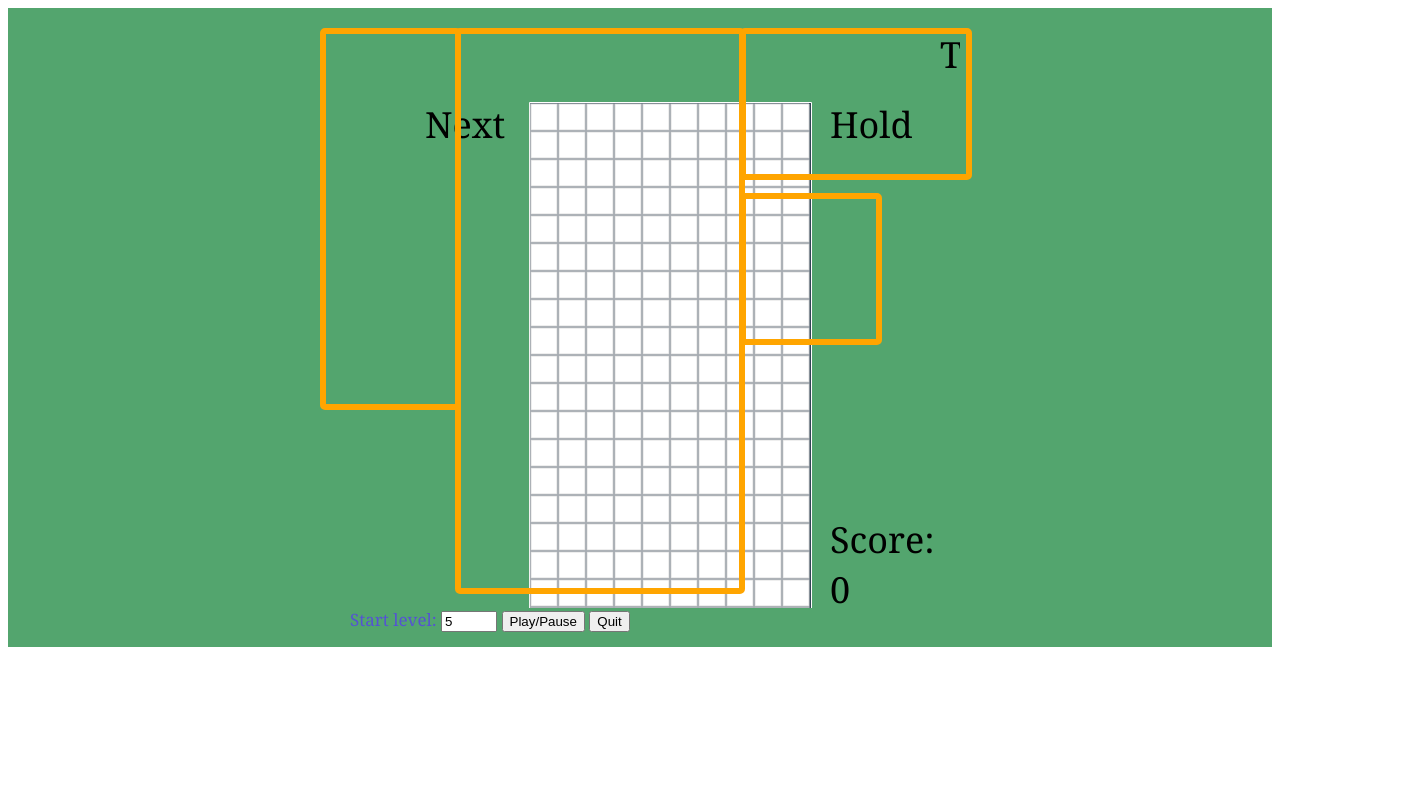
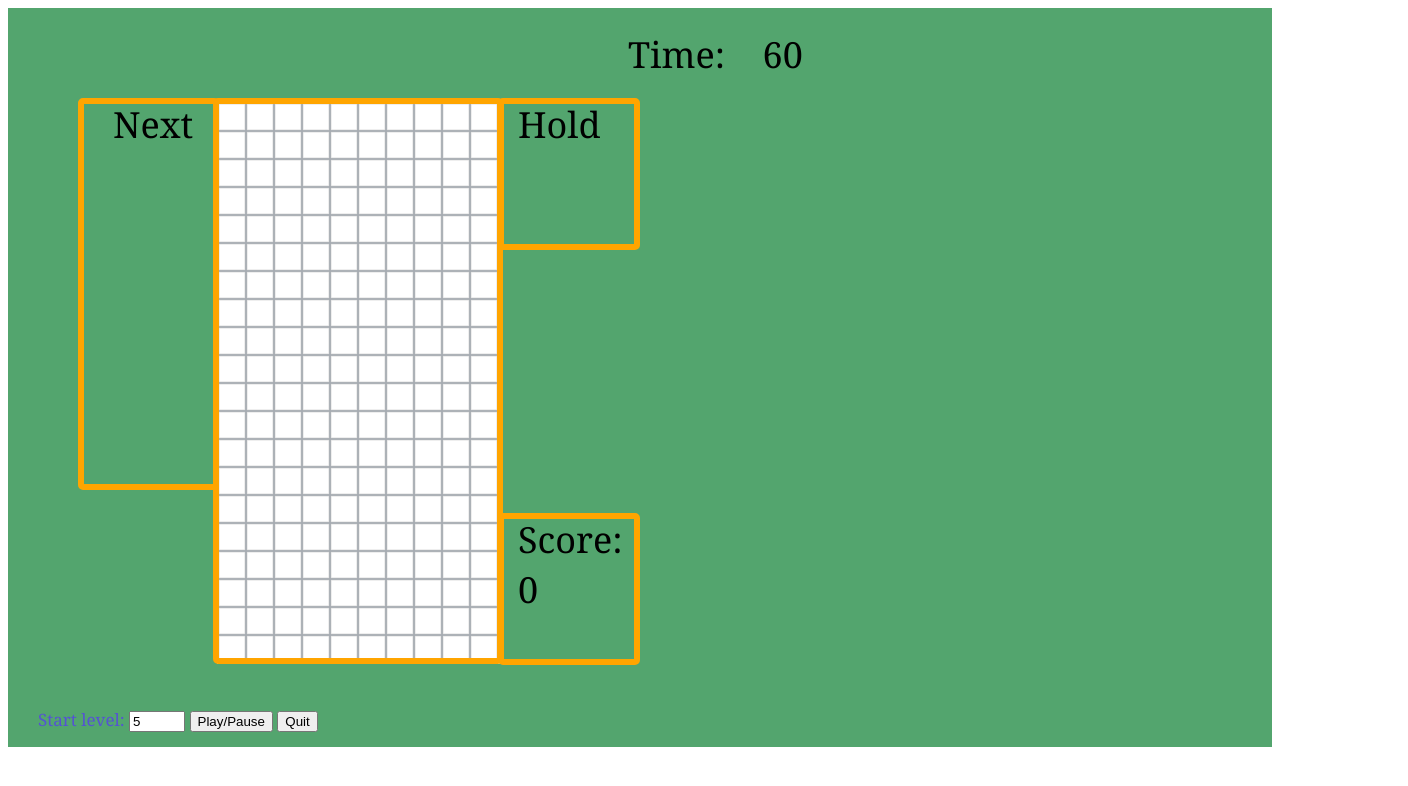
Before and after one commit to Our-good-game/Tetris-3v3, a plain HTML site: page index.html in a window 1280 px wide. Shown: the whole page, 1408 px wide, since content can reach past the window. Drawn offline with Linux system fonts and the light colour scheme.

Commit message:
修正邊框位置 & canvas大小

```diff
--- a/index.html
+++ b/index.html
@@ -19,15 +19,15 @@
   <div style='user-select:none; color:rgb(85, 83, 211); background-color:rgb(83, 165, 110); font:17px georgia'>
     <div style='display:table; margin:0 auto;'>
       <div style="border:0px blue solid; border-radius:5px; position:relative">
-        <canvas id='tetris-canvas' class='canvas' width='640' height='600'></canvas>
+        <canvas id='tetris-canvas' class='canvas' width='1400' height='700'></canvas>
 	    <!-- Play block border -->
-        <div style="border:6px orange solid; border-radius:5px; width:278px; height:554px; position:absolute; top:20px; left:135px;"></div>
-	    <!-- Next block border -->
-	    <div style="border:6px orange solid; border-radius:5px; width:129px; height:370px; position:absolute; top:20px; left:0px;"></div>
-	    <!-- Player data block border -->
-	    <div style="border:6px orange solid; border-radius:5px; width:220px; height:140px; position:absolute; top:20px; left:420px;"></div>
-	    <!-- Hold block border -->
-	    <div style="border:6px orange solid; border-radius:5px; width:130px; height:140px; position:absolute; top:185px; left:420px;"></div>
+          <div style="border:6px orange solid; border-radius:5px; width:278px; height:554px; position:absolute; top:90px; left:205px;"></div>
+	      <!-- Next block border -->
+	      <div style="border:6px orange solid; border-radius:5px; width:129px; height:380px; position:absolute; top:90px; left:70px;"></div>
+	      <!-- Score block border -->
+	      <div style="border:6px orange solid; border-radius:5px; width:130px; height:140px; position:absolute; top:505px; left:490px;"></div>
+	      <!-- Hold block border -->
+		  <div style="border:6px orange solid; border-radius:5px; width:130px; height:140px; position:absolute; top:90px; left:490px;"></div>
 	  </div>
       <div style='padding:0px 30px 15px 30px;'>
         <label for='level-input'>Start level:</label>
```
